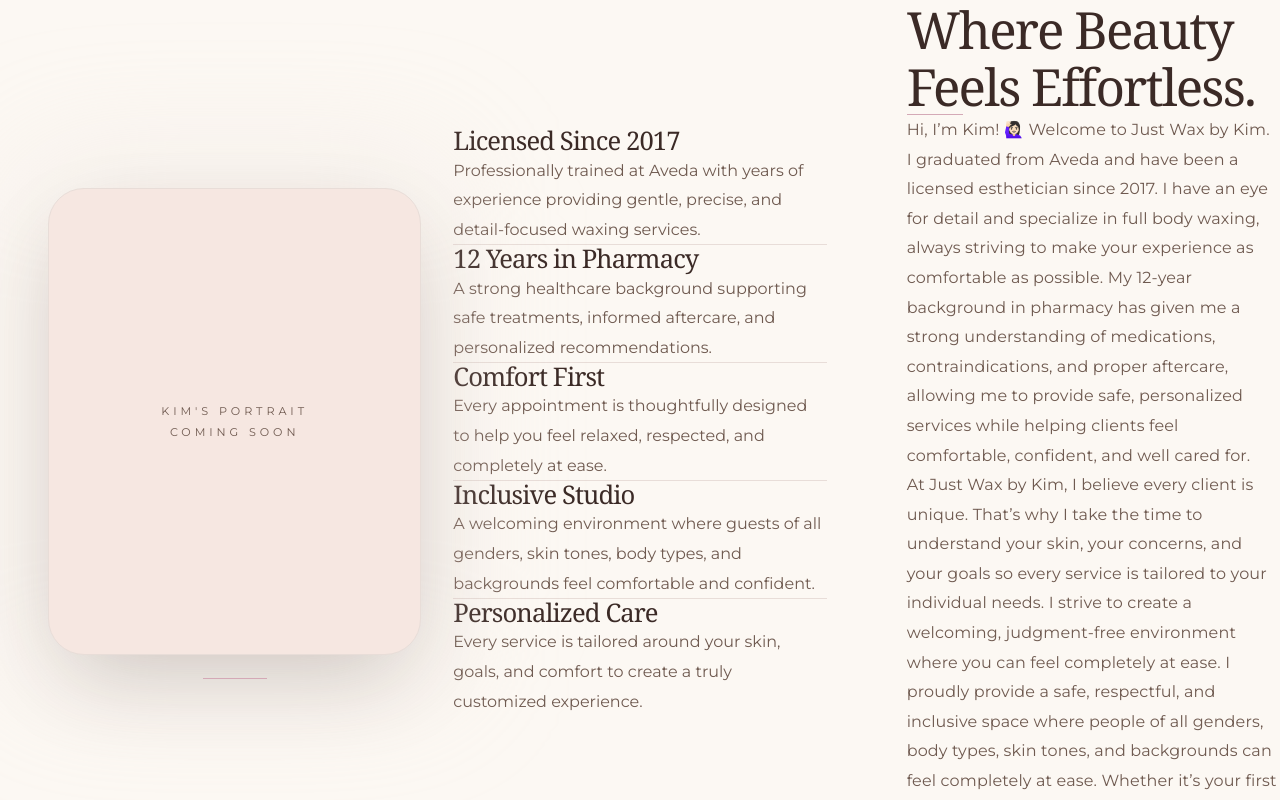
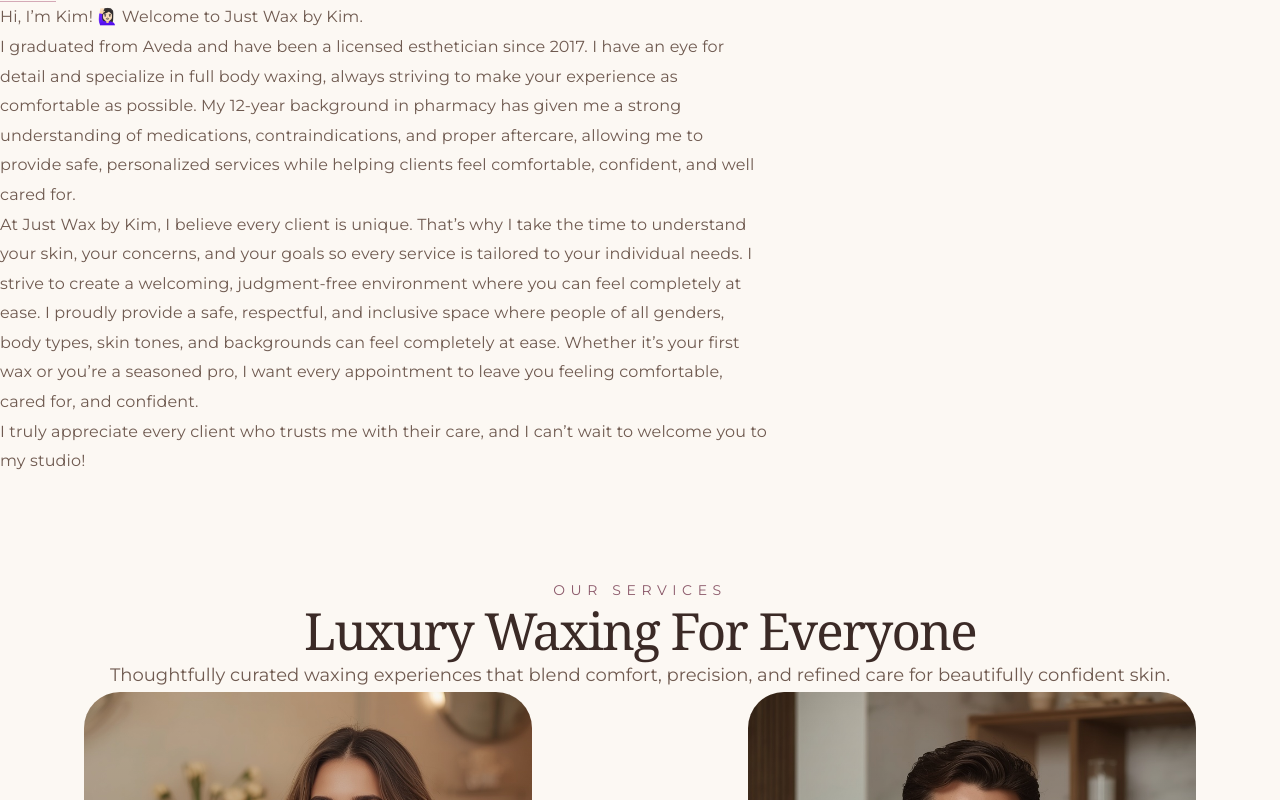
Before and after one commit to kevin-phan-25/just-wax-by-kim, a Next.js app: page / in a window 1280 px wide. Shown: the part 400-1200 px from the top of the page. Built offline with nearby package versions, Linux system fonts and the light colour scheme; a web font is replaced by a local one.

Commit message:
Update About.tsx

```diff
--- a/features/about/About.tsx
+++ b/features/about/About.tsx
@@ -7,137 +7,42 @@
  * Luxury editorial About section.
  *
  * Layout:
- * • Left — Portrait
- * • Center — Credentials / Experience
- * • Right — Brand Story
+ * • Single editorial column
+ * • Image wrapped by story text
+ * • Magazine-inspired composition
+ * • Full width luxury spacing
  *
  * Updates:
- * • Balanced three-column editorial layout
- * • Better desktop spacing
- * • Improved tablet stacking
- * • Uses full available width
- * • Maintains luxury magazine aesthetic
+ * • Removed three-column grid
+ * • Removed Credentials section
+ * • About image now sits inside editorial content
+ * • Text wraps naturally around portrait
+ *
  * -----------------------------------------------------------------------------
  */
 
 import AboutContent from "./AboutContent";
-import AboutImage from "./AboutImage";
-import Credentials from "./Credentials";
-
 
 export default function About() {
-
   return (
-
     <section
       id="about"
       className="
         section-padding-lg
-
         w-full
       "
     >
-
       <div
         className="
           w-full
-
           px-6
-
           md:px-10
-
           lg:px-14
-
           xl:px-20
         "
       >
-
-        <div
-          className="
-            grid
-
-            grid-cols-1
-
-            lg:grid-cols-3
-
-            items-center
-
-            gap-y-16
-
-            lg:gap-x-12
-
-            xl:gap-x-20
-          "
-        >
-
-
-
-          {/* LEFT COLUMN - PORTRAIT */}
-          <div
-            className="
-              flex
-
-              justify-center
-
-              lg:justify-start
-
-              lg:translate-x-8
-
-              xl:translate-x-12
-            "
-          >
-
-            <AboutImage />
-
-          </div>
-
-
-
-
-          {/* CENTER COLUMN - CREDENTIALS */}
-          <div
-            className="
-              w-full
-
-              max-w-md
-
-              mx-auto
-            "
-          >
-
-            <Credentials />
-
-          </div>
-
-
-
-
-          {/* RIGHT COLUMN - STORY */}
-          <div
-            className="
-              w-full
-
-              max-w-xl
-
-              mx-auto
-
-              lg:mx-0
-            "
-          >
-
-            <AboutContent />
-
-          </div>
-
-
-
-        </div>
-
+        <AboutContent />
       </div>
-
-
     </section>
-
   );
-
 }
```
